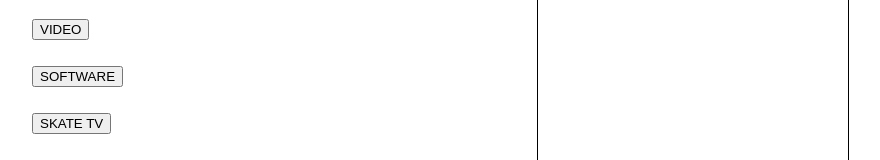
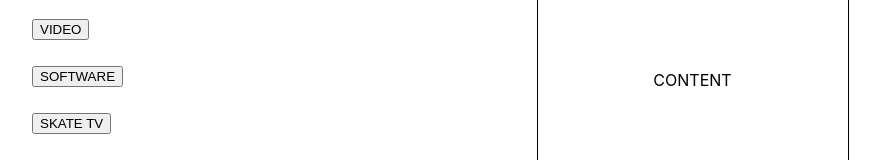
Before and after one commit to GRAINnoir/gee, a React (Create React App) app: page / in a window 1280 px wide. Shown: the part 505-665 px from the top of the page, without its empty margins (18-898 px from the left). Built offline with nearby package versions, Linux system fonts and the light colour scheme.

Commit message:
added ContentSection defaultProps

```diff
--- a/src/Components/ContentSection.js
+++ b/src/Components/ContentSection.js
@@ -11,4 +11,8 @@
     )
 }
 
+ContentSection.defaultProps = {
+    text: 'CONTENT'
+};
+
 export default ContentSection;
```
